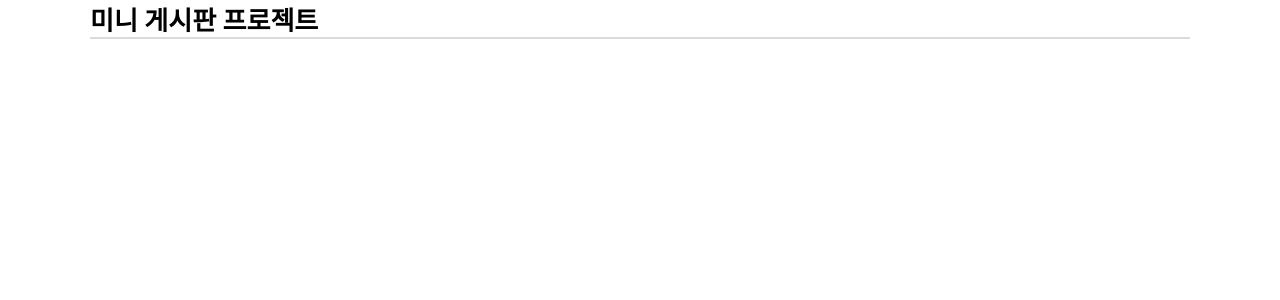
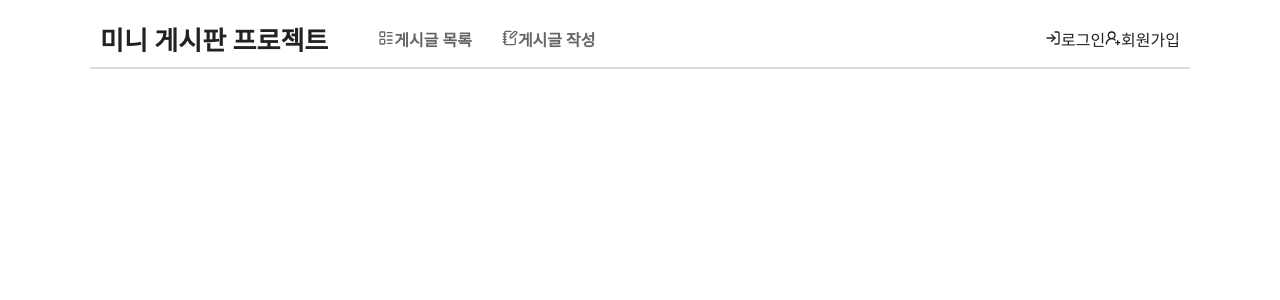
Before and after one commit to hz-uiw/korit_7_react, a React (Create React App) app: page /write in a window 1280 px wide. Shown: the top 300 px of the page. Built offline with nearby package versions, Linux system fonts and the light colour scheme.

Commit message:
react + js + css

```diff
--- a/src/components/MainHeader/MainHeader.jsx
+++ b/src/components/MainHeader/MainHeader.jsx
@@ -1,16 +1,41 @@
 /**@jsxImportSource @emotion/react */
+import { Link } from 'react-router-dom';
 import * as s from './style';
 import React from 'react';
+import {LuUserRoundPlus, LuLogIn, LuLayoutList, LuNotebookPen} from "react-icons/lu";
+
 
 function MainHeader(props) {
     return (
         <div css={s.layout}>
             <div css={s.leftContainer}>
-                <h1>미니 게시판 프로젝트</h1>
+                <Link to={"/"}><h1>미니 게시판 프로젝트</h1></Link>
+                <ul>
+                    <Link to={"/list"}>
+                        <li>
+                            <LuLayoutList />게시글 목록
+                        </li>
+                    </Link>
+                    <Link to={"/write"}>
+                        <li>
+                            <LuNotebookPen />게시글 작성
+                        </li>
+                    </Link>
+                </ul>
             </div>
-
             <div css={s.rightContainer}>
-
+                <ul>
+                    <Link to={"/signin"}>
+                        <li>
+                            <LuLogIn />로그인
+                        </li>
+                    </Link>
+                    <Link to={"/signup"}>
+                        <li>
+                            <LuUserRoundPlus />회원가입
+                        </li>
+                    </Link>
+                </ul>
             </div>
         </div>
     );
--- a/src/components/MainHeader/style.js
+++ b/src/components/MainHeader/style.js
@@ -7,17 +7,53 @@ export const layout = css`
     margin-bottom: 20px;
     border-bottom: 2px solid #dbdbdb;
     width: 100%;
+    padding: 20px 10px 10px;
+
+    & a {
+        text-decoration: none;
+        color: #222222;
+    }
+
+    & ul {
+        list-style-type: none;
+        margin: 0;
+        padding: 0;
+    }
 `
 
 export const leftContainer = css`
-    & > h1 {
+    display: flex;
+    align-items: center;
+
+    & > a >  h1 {
         margin: 0;
+        margin-right: 20px;
         font-size: 26px;
         cursor: pointer;
+    }
+
+    & > ul {
+        display: flex;
+
+        & li {
+            margin-left: 30px;
+            font-weight: 600;
+            transition: all 0.1s ease-in-out;
+            color: #666666;
+
+            &:hover {
+                transform: scale(110%);
+                color: #222222    ;
+            }
+        }
     }
 `;
 
 export const rightContainer = css`
     display: flex;
     align-items: center;
+
+    & > ul {
+        display: flex;
+    }
 `;
```
